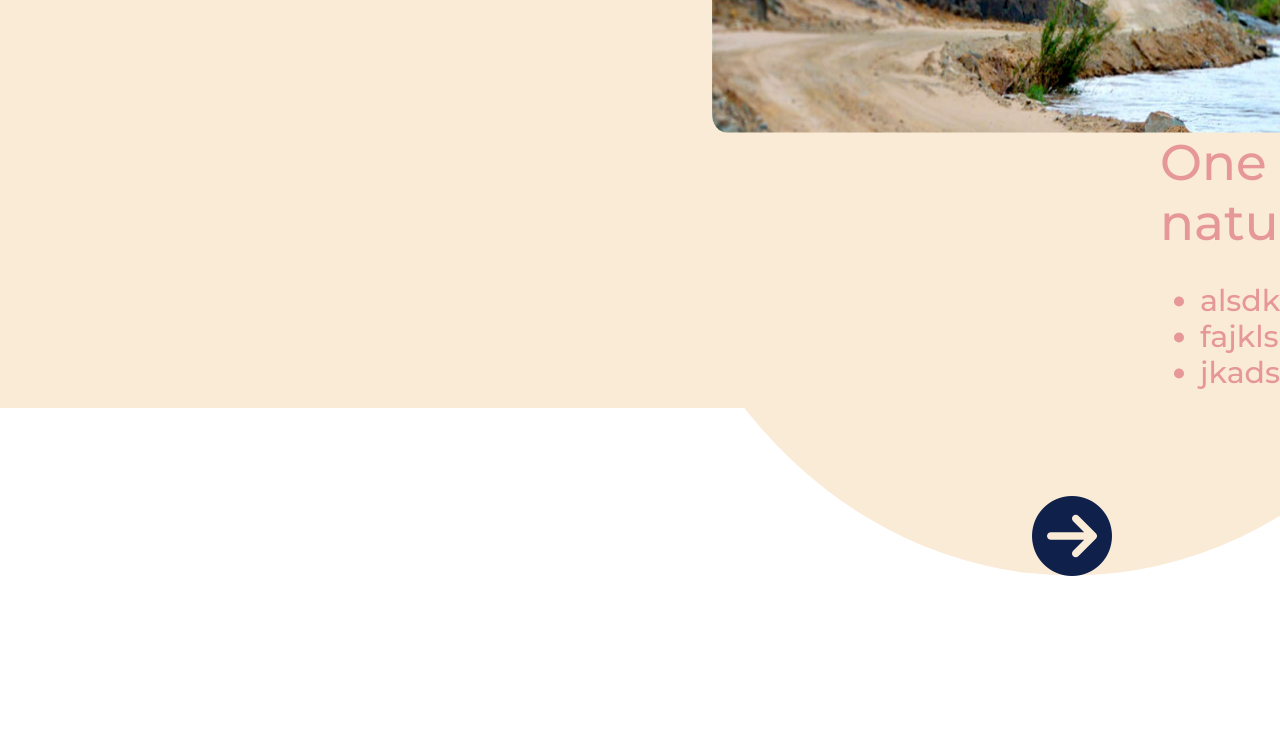
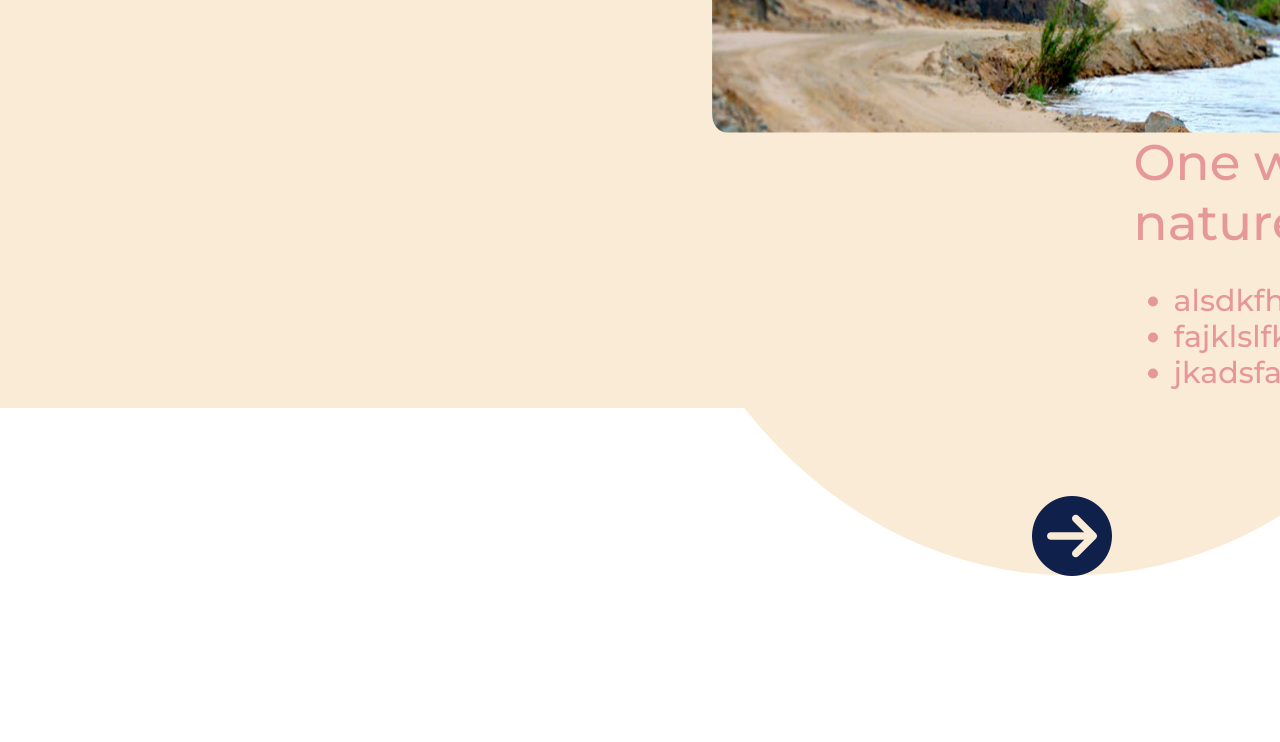
Before and after one commit to JLooping/IMY320_Boomers, a website built with Parcel: page src/iotProject.html in a window 1280 px wide. Shown: the top 742 px of the page. Built offline with nearby package versions, Linux system fonts and the light colour scheme.

Commit message:
Update innerContent.css

```diff
--- a/src/css/innerContent.css
+++ b/src/css/innerContent.css
@@ -32,7 +32,7 @@
 
         text-align: left;
         padding-top: 0;
-        padding-left: 60%;
+        padding-left: 57%;
         color: #e69898;;
         font-size: 50px;
 
```
